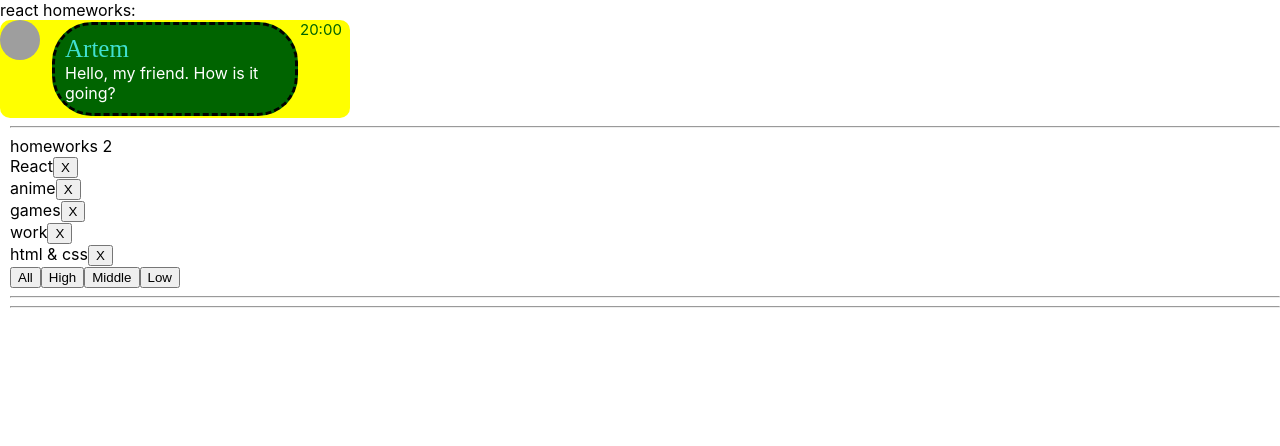
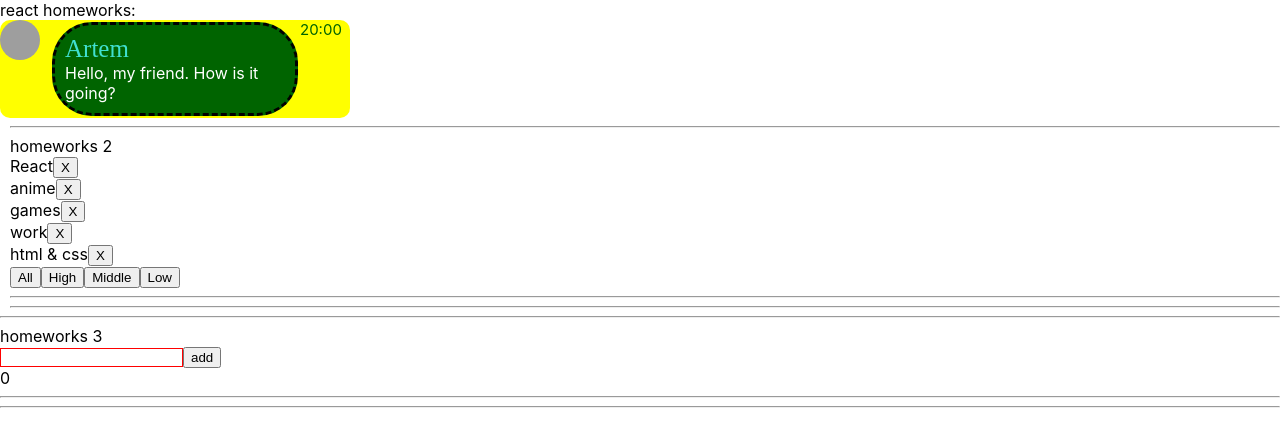
Before and after one commit to YauhenKoltashau/homeworks-by-ignat, a React (Create React App) app in the folder homeworks/: page / in a window 1280 px wide. Shown: the top 446 px of the page. Built offline with nearby package versions, Linux system fonts and the light colour scheme; grey boxes are pictures that could not be loaded.

Commit message:
the solution of 3d lesson is almost completed

```diff
--- a/homeworks/src/p1-main/m1-ui/u1-app/App.tsx
+++ b/homeworks/src/p1-main/m1-ui/u1-app/App.tsx
@@ -2,6 +2,7 @@ import React from 'react'
 import s from './App.module.css'
 import HW1 from '../../../p2-homeworks/h1/HW1'
 import HW2 from "../../../p2-homeworks/h2/HW2";
+import HW3 from "../../../p2-homeworks/h3/HW3";
 
 function App() {
     return (
@@ -9,7 +10,7 @@ function App() {
             <div>react homeworks:</div>
                 <HW1/>
                 <HW2/>
-            {/*<HW3/>*/}
+                <HW3/>
             {/*<HW4/>*/}
             {/*<HW5/>*/}
 
--- a/homeworks/src/p2-homeworks/h3/Greeting.tsx
+++ b/homeworks/src/p2-homeworks/h3/Greeting.tsx
@@ -1,25 +1,39 @@
-import React from 'react'
+import React, {ChangeEvent} from 'react'
 import s from './Greeting.module.css'
+import {UserType} from "./HW3";
 
 type GreetingPropsType = {
-    name: any // need to fix any
-    setNameCallback: any // need to fix any
-    addUser: any // need to fix any
+    name: string // need to fix any
+    users:Array<UserType>
+    setNameCallback: (elem: string)=> void // need to fix any
+    addUser: ()=>void // need to fix any
     error: any // need to fix any
-    totalUsers: any // need to fix any
+    totalUsers: number // need to fix any
 }
 
 // презентационная компонента (для верстальщика)
 const Greeting: React.FC<GreetingPropsType> = (
-    {name, setNameCallback, addUser, error, totalUsers} // деструктуризация пропсов
+    {name, setNameCallback, users, addUser, error, totalUsers} // деструктуризация пропсов
 ) => {
+    const onChangeHandler = (e: ChangeEvent<HTMLInputElement>) => {
+        setNameCallback(e.currentTarget.value)
+    }
     const inputClass = s.error // need to fix with (?:)
+
+
 
     return (
         <div>
-            <input value={name} onChange={setNameCallback} className={inputClass}/>
+            <input value={name} onChange={onChangeHandler} className={inputClass}/>
             <span>{error}</span>
-            <button onClick={addUser}>add</button>
+            <button onClick={()=>addUser()}>add</button>
+            <div>{users.map((u)=>{
+                return(
+                    <div>
+                        {u._id} {u.name}
+                    </div>
+                )
+            })}</div>
             <span>{totalUsers}</span>
         </div>
     )
--- a/homeworks/src/p2-homeworks/h3/GreetingContainer.tsx
+++ b/homeworks/src/p2-homeworks/h3/GreetingContainer.tsx
@@ -1,9 +1,10 @@
 import React, {useState} from 'react'
 import Greeting from './Greeting'
+import {UserType} from "./HW3";
 
 type GreetingContainerPropsType = {
-    users: any // need to fix any
-    addUserCallback: any // need to fix any
+    users: Array<UserType> // need to fix any
+    addUserCallback: (name: string) => void // need to fix any
 }
 
 // более простой и понятный для новичков
@@ -12,17 +13,22 @@ type GreetingContainerPropsType = {
 // более современный и удобный для про :)
 // уровень локальной логики
 const GreetingContainer: React.FC<GreetingContainerPropsType> = ({users, addUserCallback}) => { // деструктуризация пропсов
-    const [name, setName] = useState<any>('') // need to fix any
+    const [name, setName] = useState<string>('') // need to fix any
     const [error, setError] = useState<any>('') // need to fix any
 
-    const setNameCallback = (e: any) => { // need to fix any
-        setName('') // need to fix
+    const setNameCallback = (newName: string) => { // need to fix any
+        setName(newName)
+       // need to fix
     }
     const addUser = () => {
-        alert(`Hello  !`) // need to fix
+        if(name)
+        {addUserCallback(name)
+            setName('')
+        setTotalUsers(totalUsers+1)}
+
     }
 
-    const totalUsers = 0 // need to fix
+    let [totalUsers, setTotalUsers] = useState(0) // need to fix
 
     return (
         <Greeting
@@ -30,6 +36,7 @@ const GreetingContainer: React.FC<GreetingContainerPropsType> = ({users, addUser
             setNameCallback={setNameCallback}
             addUser={addUser}
             error={error}
+            users={users}
             totalUsers={totalUsers}
         />
     )
--- a/homeworks/src/p2-homeworks/h3/HW3.tsx
+++ b/homeworks/src/p2-homeworks/h3/HW3.tsx
@@ -2,17 +2,18 @@ import React, {useState} from 'react'
 import GreetingContainer from './GreetingContainer'
 
 // types
+type UsersType = Array<UserType>
 export type UserType = {
-    _id: any // need to fix any
-    name: any // need to fix any
+    _id: number // need to fix any
+    name: string // need to fix any
 }
 
 // уровень работы с глобальными данными
 function HW3() {
-    const [users, setUsers] = useState<any>([]) // need to fix any
+    const [users, setUsers] = useState<UsersType>([]) // need to fix any
 
-    const addUserCallback = (name: any) => { // need to fix any
-        setUsers([]) // need to fix
+    const addUserCallback = (name: string) => { // need to fix any
+        setUsers([...users,{_id: new Date().getTime(), name:name}]) // need to fix
     }
 
     return (
```
